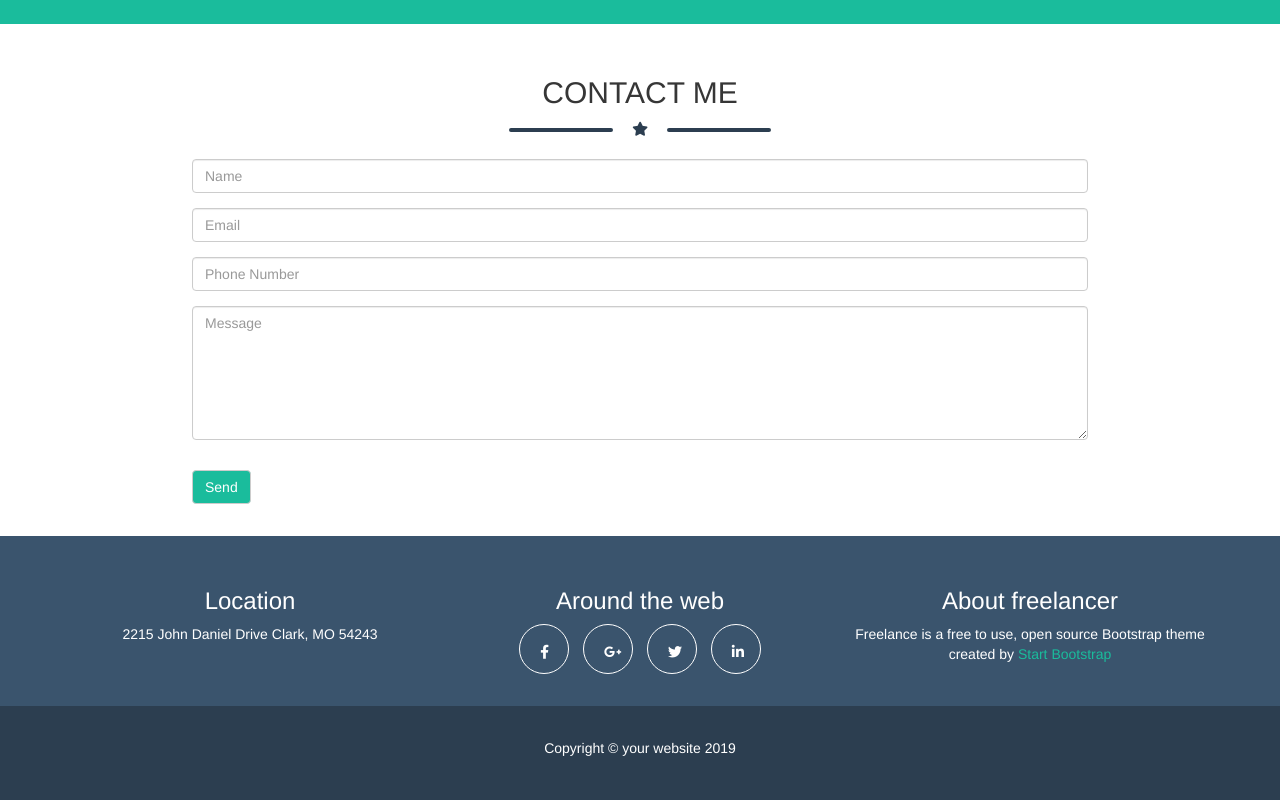
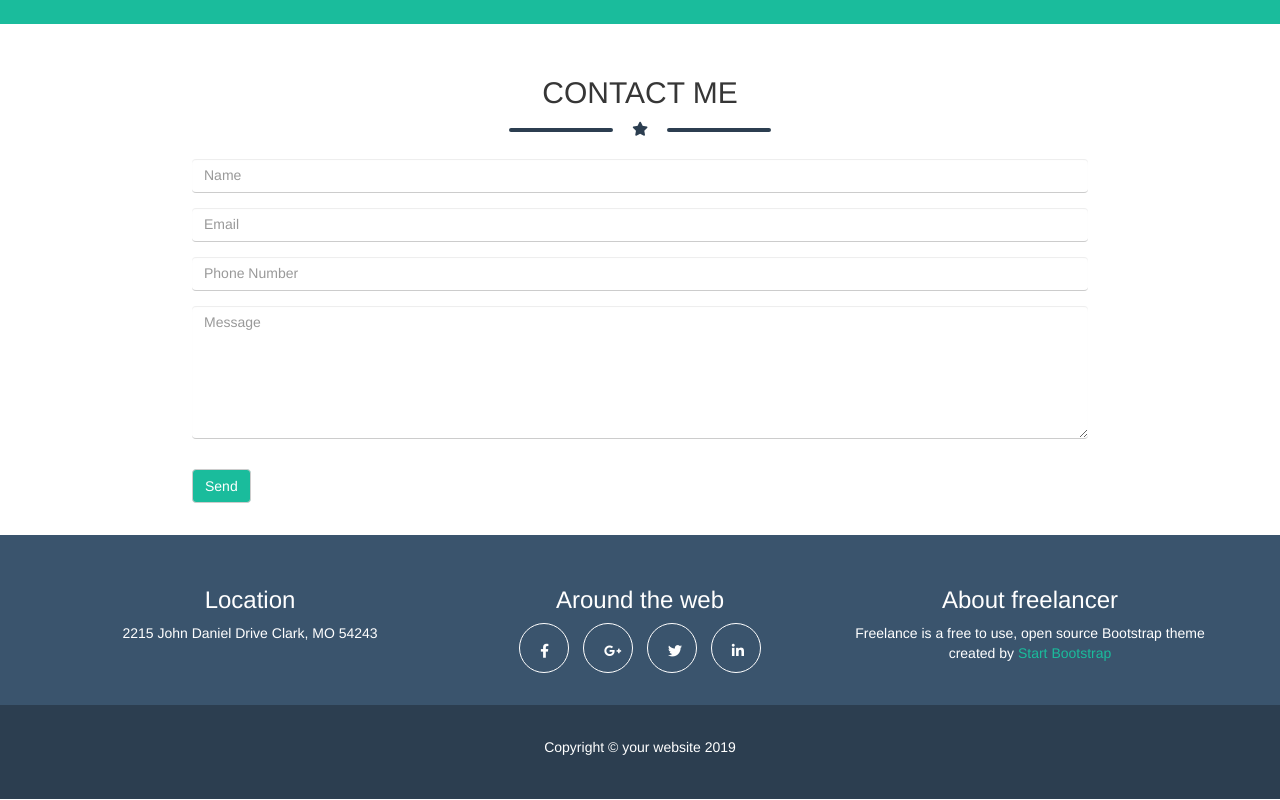
Before and after one commit to lindam-code/html-css-bootstrap-freelancer, a plain HTML site: page index.html in a window 1280 px wide. Shown: the part 1516-2316 px from the top of the page. Drawn offline with nearby package versions, Linux system fonts and the light colour scheme.

Commit message:
Sistemata sezione form.

```diff
--- a/css/style.css
+++ b/css/style.css
@@ -1,4 +1,4 @@
-/* Inizio regole generali */
+/* INIZIO REGOLE GENERALI */
 body {
   padding-top: 70px;
 }
@@ -6,9 +6,9 @@ img {
   width: 100%;
   height: 100%;
 }
-/* Fine regole generali */
+/* FINE REGOLE GENERALI */
 
-/* Inizio regole componenti */
+/* INIZIO REGOLE COMPONENTI */
 .ms_section_padding {
   padding: 32px 0;
 }
@@ -45,8 +45,7 @@ img {
   margin: 0 auto;
   max-width: 992px;
 }
-
-/* Fine regole componenti */
+/* FINE REGOLE COMPONENTI */
 
 /* Inizio navigazione */
 .ms_navbar {
@@ -61,21 +60,23 @@ img {
 }
 /* Fine navigazione */
 
-/* Inizio sezioni main */
-/* Jumbotron */
+/* INIZIO SEZIONI MAIN */
+/* Inizio jumbotron */
 .ms_avatar img {
   height: 200px;
 }
+/* Fine jumbotron */
 
-/* Portfolio */
+/* Inizio portfolio */
 .ms_portfolio_item {
   margin-bottom: 30px;
 }
 .ms_portfolio_item img {
   border-radius: 10px;
 }
+/* Fine portfolio */
 
-/* About */
+/* Inizio about */
 .ms_about_button {
   border: 1px solid;
   padding: 10px;
@@ -86,16 +87,22 @@ img {
 .ms_about_button a {
   color: white;
 }
+/* Fine about */
 
-/* Contact me */
+/* Inizio contact me */
+.ms_form {
+  border: none;
+  border-bottom: 1px solid #ccc;
+}
 .ms_form_button {
   background-color: #1abc9c;
   color: white;
   margin-top: 30px;
 }
-/* Fine sezioni main */
+/* Fine contact me */
+/* FINE SEZIONI MAIN */
 
-/* Footer */
+/* INIZIO FOOTER */
 .ms_footer_top {
   background-color: #3a546d;
   color: white;
@@ -115,10 +122,12 @@ img {
   background-color: #2c3e50;
   color: #fff;
 }
+/* FINE FOOTER */
 
-/* Media query */
+/* INIZIO MEDIAQUERY */
 @media screen and (max-width: 991px) {
   .ms_xs_margin-bottom_30 {
     margin-bottom: 30px;
   }
 }
+/* FINE MEDIAQUERY */
--- a/index.html
+++ b/index.html
@@ -179,21 +179,23 @@
           <!-- Inizio form -->
           <div class="row">
             <div class="col-xs-12">
+              <form action="index.html" method="post">
                 <div class="form-group">
                   <label for="name" class="sr-only">Name</label>
-                <input type="text" class="form-control" id="name" placeholder="Name">
+                  <input type="text" class="form-control ms_form" id="name" placeholder="Name">
                 </div>
                 <div class="form-group">
                   <label for="email" class="sr-only">Email</label>
-                <input type="email" class="form-control" id="email" placeholder="Email">
+                  <input type="email" class="form-control ms_form" id="email" placeholder="Email">
                 </div>
                 <div class="form-group">
                   <label for="phone" class="sr-only">Phone Number</label>
-                <input type="text" class="form-control" id="phone" placeholder="Phone Number">
+                  <input type="text" class="form-control ms_form" id="phone" placeholder="Phone Number">
                 </div>
-              <textarea class="form-control" rows="6" placeholder="Message"></textarea>
+                <textarea class="form-control ms_form" rows="6" placeholder="Message"></textarea>
 
                 <button class="btn btn-default ms_form_button" type="submit">Send</button>
+              </form>
             </div>
           </div>
           <!-- Fine form -->
@@ -249,8 +251,6 @@
               </div>
             </div>
           <!-- Fine seconda riga del footer -->
-
-
       </footer>
       <!-- FINE FOOTER -->
   </body>
```
Lines whose indentation alone changed are shown as unchanged.
